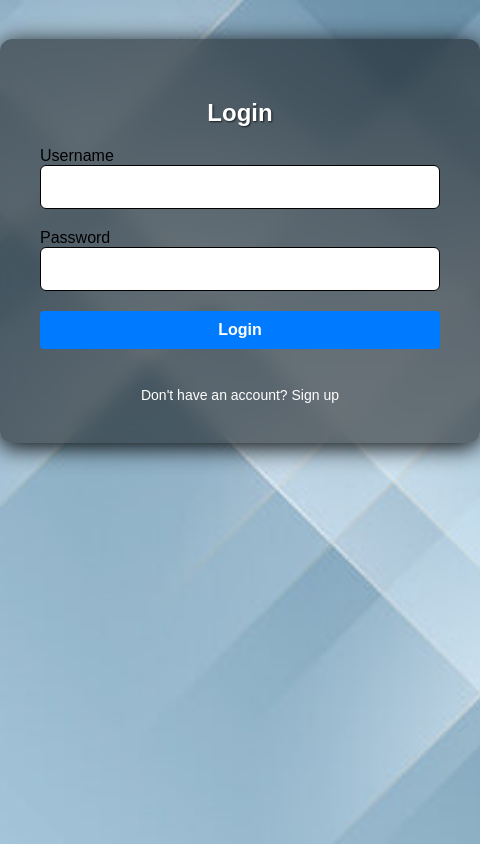
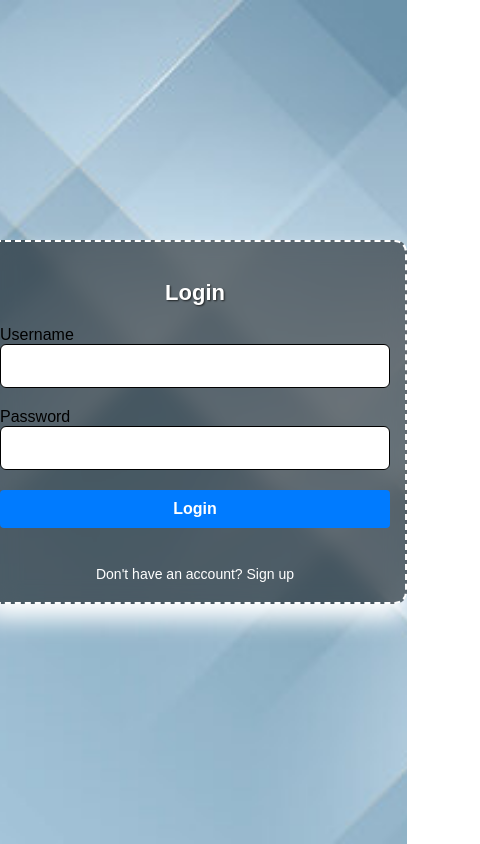
Before and after one commit to krishb097/webpage, a plain HTML site: page index.html in a window 390 px wide. Shown: the whole page, 480 px wide, since content can reach past the window. Drawn offline with Linux system fonts and the light colour scheme.

Commit message:
Create index.html

```diff
--- a/index.html
+++ b/index.html
@@ -11,18 +11,39 @@
   background-size: cover;
   margin: 0;
   font-family: Arial, sans-serif;
+  height: 100vh;
+  display: flex;
+  justify-content: center;
+  align-items: center;
+  flex-direction: column;
 }
 
 .container {
   background: rgba(0, 0, 0, 0.5);
-      padding: 40px;
+  padding: 30px 25px;
+  border: 2px dashed white;
   border-radius: 12px;
   backdrop-filter: blur(10px);
-      box-shadow: 0 4px 24px rgb(0, 0, 0);
-      width: 400px;
-      margin: auto;
-      margin-top: 10%;
+  box-shadow: 0 15px 25px rgb(255, 255, 255);
+  width: 100%;
+  max-width: 400px;
   display: none;
+  margin: 20px;
+}
+
+@media (max-width: 500px) {
+  .container {
+    padding: 20px 15px;
+  }
+
+  h2 {
+    font-size: 22px;
+  }
+
+  button, input {
+    font-size: 14px;
+    padding: 10px;
+  }
 }
 
     h1, h2, h3 {
@@ -296,6 +317,7 @@
   text-align: center;
   margin-bottom: 20px;
   color: gold;
+  text-shadow: #f3c14b 0 2px 8px;
 }
 
 .form-group {
```
Lines whose indentation alone changed are shown as unchanged.
